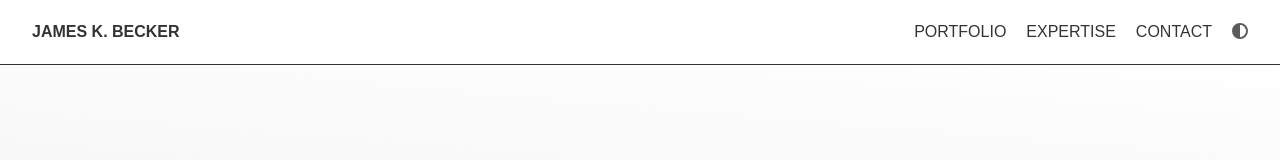
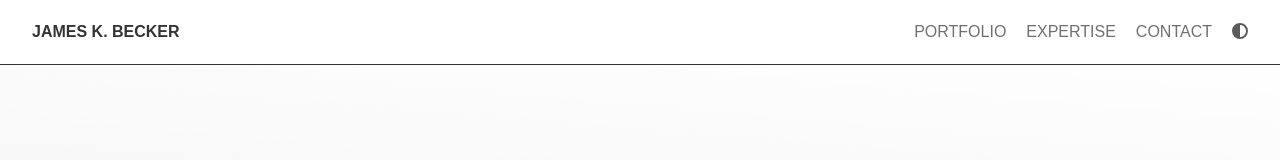
Before and after one commit to jameskbecker/portfolio-old, a Next.js app: page / in a window 1280 px wide. Shown: the top 160 px of the page. Built offline with nearby package versions, Linux system fonts and the light colour scheme.

Commit message:
Update NavigationBar

```diff
--- a/src/components/navigationBar/NavigationMenu.tsx
+++ b/src/components/navigationBar/NavigationMenu.tsx
@@ -6,10 +6,26 @@ const StyledNavigationMenu = styled.ul`
   flex: 0 0 auto;
   display: flex;
   flex-direction: row;
+  align-items: center;
   gap: 1.25rem;
+  height: 100%;
 
   font: 500 1rem -apple-system;
   text-transform: uppercase;
+
+  a {
+    height: 100%;
+    display: flex;
+    align-items: center;
+    justify-content: center;
+    opacity: 0.7;
+    cursor: pointer;
+
+    :hover {
+      opacity: 1;
+      transiton: 100ms ease-in;
+    }
+  }
 
   @media only screen and (max-width: ${screens.tabletMax}) {
     display: none;
--- a/src/features/themeToggle/index.tsx
+++ b/src/features/themeToggle/index.tsx
@@ -18,6 +18,11 @@ const StyledThemeToggle = styled(motion.div)`
   :hover {
     opacity: 1;
     transition: 250ms ease-in-out;
+
+    svg,
+    svg path {
+      color: ${({ theme }: any) => theme.brand};
+    }
   }
 `;
 
```
